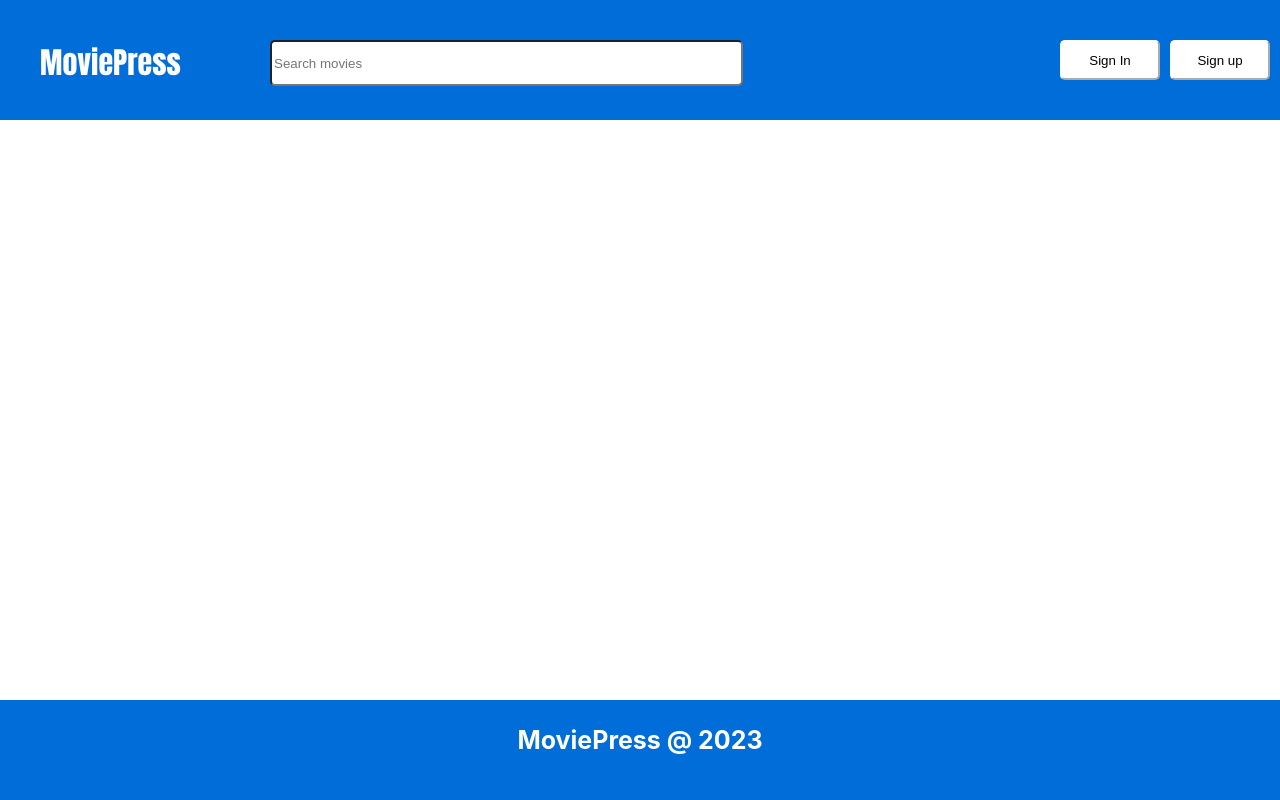
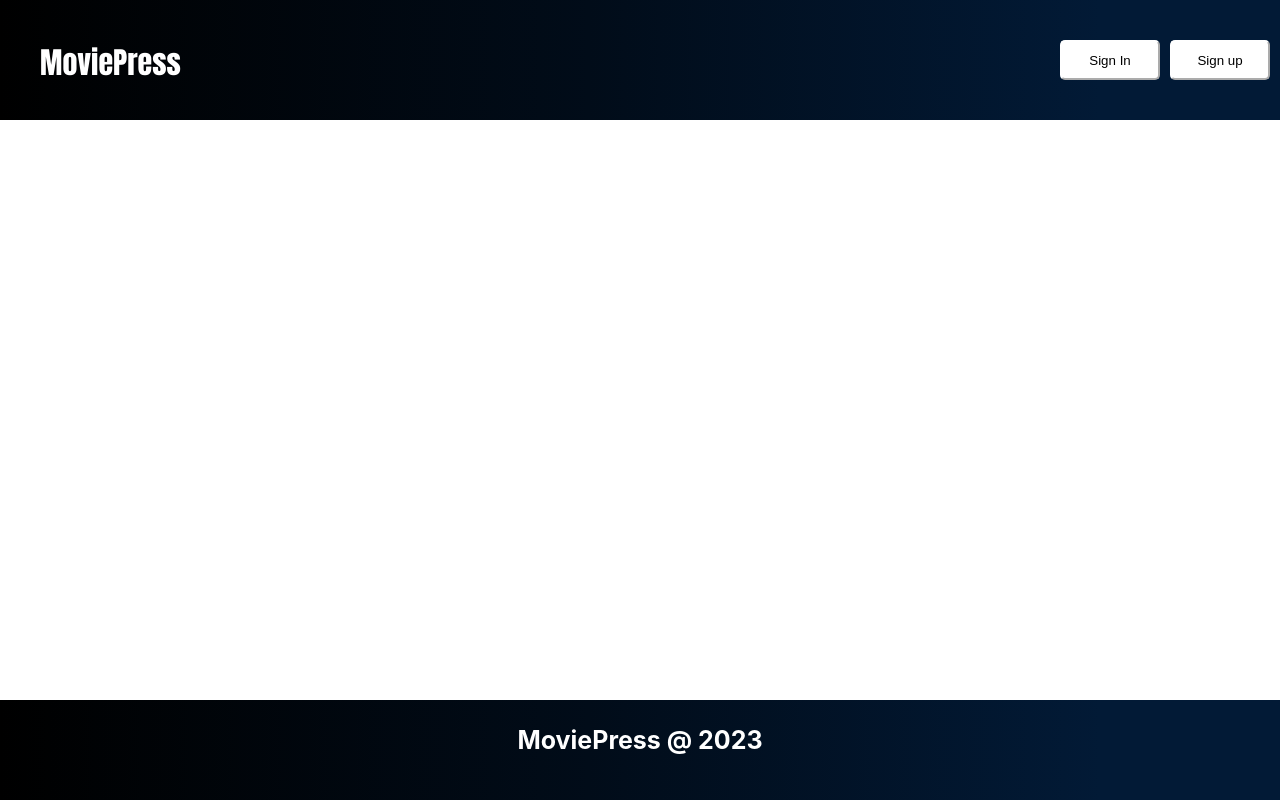
Before and after one commit to DasDeveloper/MoviePress, a React (Create React App) app in the folder client/: page / in a window 1280 px wide. Built offline with nearby package versions, Linux system fonts and the light colour scheme.

Commit message:
changes to footer and navbar

```diff
--- a/client/package.json
+++ b/client/package.json
@@ -11,6 +11,7 @@
     "nodemon": "^2.0.22",
     "react": "^18.2.0",
     "react-dom": "^18.2.0",
+    "react-icons": "^4.8.0",
     "react-router-dom": "^6.11.0",
     "react-scripts": "5.0.1",
     "sweetalert2": "^11.7.5",
--- a/client/src/components/navbar.jsx
+++ b/client/src/components/navbar.jsx
@@ -21,9 +21,7 @@
                 <p className="logo">MoviePress</p>
             </div>
 
-            <div className='search'>
-                <input type="textbox" placeholder='Search movies'></input>
-            </div>
+
             <div className='right'>
 
                 <button onClick={redirectToSignIn}> Sign In</button>
--- a/client/src/css/footer.css
+++ b/client/src/css/footer.css
@@ -4,7 +4,7 @@
     bottom: 0;
     width: 100%;
     height: 100px;
-    background-color: #006dd8;
+    background: var(--color-bg);
     text-align: center;
     font-size: 25px;
 
--- a/client/src/css/homepage.css
+++ b/client/src/css/homepage.css
@@ -0,0 +1,6 @@
+.homepage{
+
+    background: var(--color-bg);
+    width: 100%;
+    height: 100%;
+}
--- a/client/src/css/navbar.css
+++ b/client/src/css/navbar.css
@@ -3,8 +3,8 @@
 .navbar{
     display: flex;
     flex-direction: row;
-    background-color: #006dd8;
     height: 120px;
+    background: var(--color-bg);
 
 }
 .navbar .left{
@@ -23,19 +23,7 @@
     margin-right: 50px;
 }
 
-.navbar .search {
 
-    /* border: 2px black solid; */
-    width: 1000px;
-}
-
-.navbar .search input{
-    width: 100%;
-    height: 40px;
-    margin-top: 40px;
-    margin-left: 50px;
-    border-radius: 5px;
-}
 
 .navbar .right {
 
--- a/client/src/index.css
+++ b/client/src/index.css
@@ -11,3 +11,18 @@
   font-family: source-code-pro, Menlo, Monaco, Consolas, 'Courier New',
     monospace;
 }
+
+@import url('https://fonts.googleapis.com/css2?family=Manrope:wght@200;300;400;500;600;700;800&display=swap');
+
+:root {
+  --font-family: 'Manrope', sans-serif;
+
+  --gradient-text: linear-gradient(89.97deg, #AE67FA 1.84%, #F49867 102.67%);
+  --gradient-bar: linear-gradient(103.22deg, #AE67FA -13.86%, #F49867 99.55%);
+
+  --color-bg: rgb(0,0,0) linear-gradient(90deg, rgba(0,0,0,1) 0%, rgba(1,12,25,1) 46%, rgba(2,26,54,1) 86%);
+  --color-footer : #031B34;
+  --color-blog: #042c54;
+  --color-text: #81AFDD;
+  --color-subtext: #FF8A71;
+}
--- a/client/src/pages/homepage.jsx
+++ b/client/src/pages/homepage.jsx
@@ -4,7 +4,9 @@
 const Homepage = () =>{
 
     return (
-        <div>
+        <div className="homepage">
+
+
 
 
         </div>
```
Also changed, not shown: 1 other file (tests, documents, lock files or other folders).
